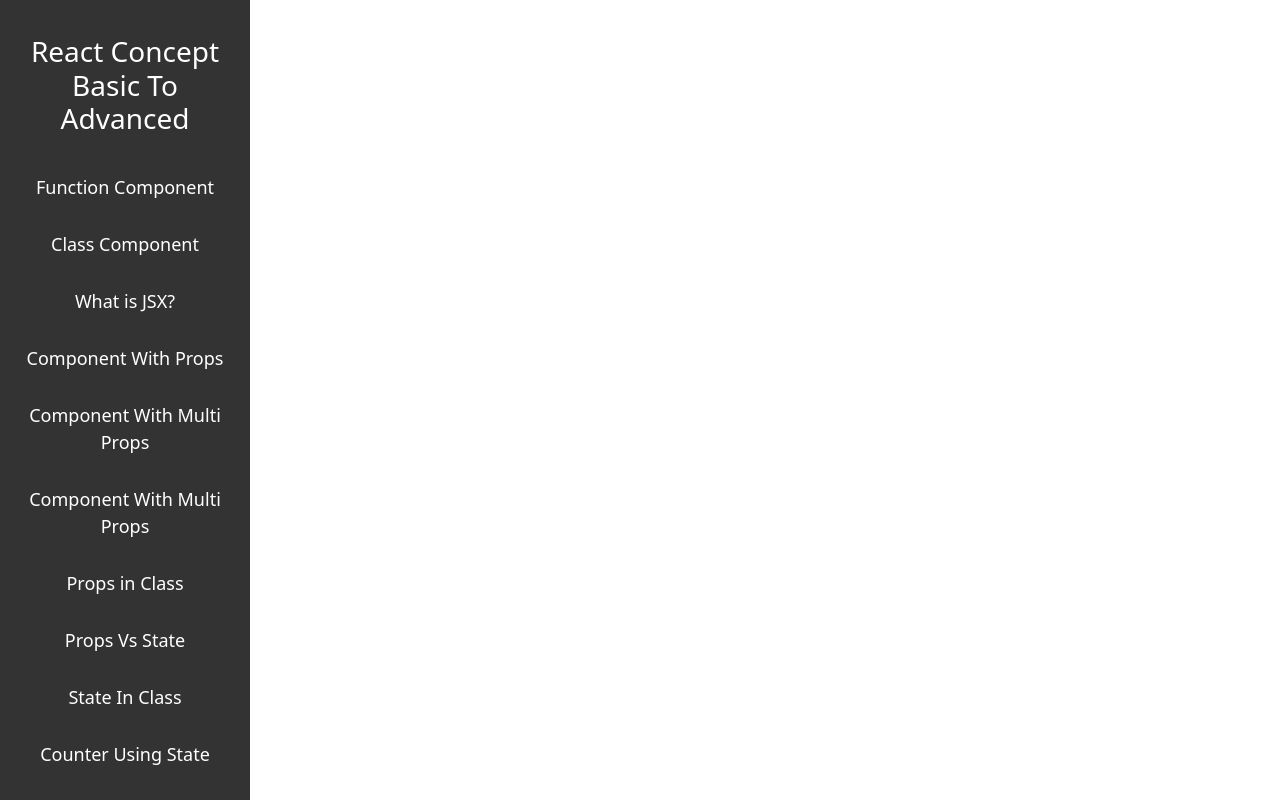
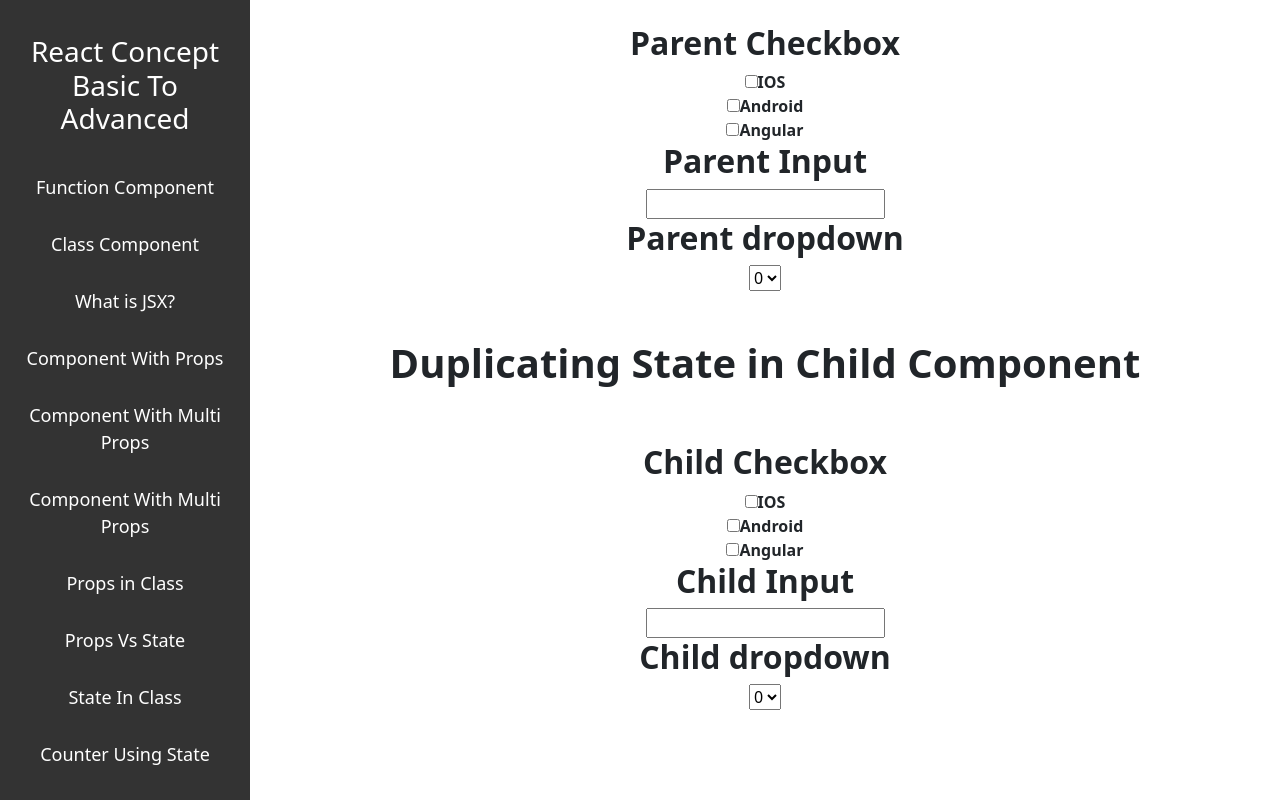
Before and after one commit to hadabansi/ReactFromScratch, a React (Create React App) app: page /ReduxToolkitParentChildDemo16 in a window 1280 px wide. Built offline with nearby package versions, Linux system fonts and the light colour scheme.

Commit message:
Redux Toolkit Demo 16

```diff
--- a/src/App.js
+++ b/src/App.js
@@ -73,6 +73,7 @@
 import IceCreamView from './ReduxToolkitComponent/features/icecream/IceCreamView';
 import UserView from './ReduxToolkitComponent/features/user/UserView';
 import Parent from './ReduxToolkitComponent/features/demo/Parent';
+import Parent16 from './ReduxToolkitComponent/features/demo16/Parent16';
 import Login from './authentication/Login';
 import {useEffect} from 'react';
 import axios from 'axios';
@@ -183,6 +184,7 @@
                     <Route path="/ReduxToolkitDemoIceCream" exact element={<IceCreamView/>}  />
                     <Route path="/ReduxToolkitDemoAsync" exact element={<UserView/>}  />
                     <Route path="/ReduxToolkitParentChild" exact element={<Parent/>}  />
+                    <Route path="/ReduxToolkitParentChildDemo16" exact element={<Parent16/>}  />
                 </Routes>
               </>} />}/>
       </Routes>
--- a/src/ReduxComponents/Store.js
+++ b/src/ReduxComponents/Store.js
@@ -11,6 +11,9 @@
 import IceCreamSlice from "../ReduxToolkitComponent/features/icecream/IceCreamSlice";
 import UserSlice from "../ReduxToolkitComponent/features/user/UserSlice";
 import counterSlice from "../ReduxToolkitComponent/features/demo/counterSlice";
+import dropdownSlice from "../ReduxToolkitComponent/features/demo16/dropdownSlice";
+import inputSlice from "../ReduxToolkitComponent/features/demo16/inputSlice";
+import checkboxSlice from "../ReduxToolkitComponent/features/demo16/checkboxSlice";
 
  const store=configureStore({
     reducer:{
@@ -18,6 +21,9 @@
         icecream:IceCreamSlice,
         counter:counterSlice,
         user:UserSlice,
+        dropdown:dropdownSlice,
+        inputval:inputSlice,
+        checkboxval:checkboxSlice
     }
 })
 
--- a/src/ReduxToolkitComponent/features/demo/Parent.js
+++ b/src/ReduxToolkitComponent/features/demo/Parent.js
@@ -5,6 +5,7 @@
 
 function Parent() {
   const count = useSelector((state) => state.counter.count);
+  console.log(count);
   const dispatch = useDispatch();
 
   const incrementCount = () => {
--- /dev/null
+++ b/src/ReduxToolkitComponent/features/demo16/Child.js
@@ -0,0 +1,41 @@
+import React from 'react';
+import { useSelector, useDispatch } from 'react-redux';
+import { selecteddropdown } from './dropdownSlice';
+import { changeinputvalue } from './inputSlice';
+
+function Child({checkboxval,changecheckbox}) {
+  const dropdownvalue = useSelector((state) => state.dropdown.selectvalue);
+  const inputvalue=useSelector((state)=>state.inputval.initialvalue);
+  console.log(dropdownvalue)
+  const dispatch = useDispatch();
+
+  const changeValue = (e) => {
+    const newValue = e.target.value;
+    dispatch(selecteddropdown(newValue));
+  };
+  const chageIpValue=(e)=>{
+    const newValue=e.target.value;
+    dispatch(changeinputvalue(newValue))
+  }
+  return (
+    <div><br/><br/>
+    <h1><b>Duplicating State in Child Component</b></h1><br/><br/>
+    <h2><b>Child Checkbox</b></h2>
+    <input type="checkbox" checked={checkboxval[0]} onChange={changecheckbox[0]}/><b>IOS</b><br/>
+    <input type="checkbox" checked={checkboxval[1]} onChange={changecheckbox[1]}/><b>Android</b><br/>
+    <input type="checkbox" checked={checkboxval[2]} onChange={changecheckbox[2]}/><b>Angular</b><br/>
+    <h2><b>Child Input</b></h2>
+    <input value={inputvalue} onChange={chageIpValue}/>
+    <h2><b>Child dropdown</b></h2>
+     <select value={dropdownvalue} onChange={changeValue}>
+        <option value="0">0</option>
+        <option value="1">1</option>
+        <option value="2">2</option>
+        <option value="3">3</option>
+        <option value="4">4</option>
+     </select>
+    </div>
+  );
+}
+
+export default Child;
--- /dev/null
+++ b/src/ReduxToolkitComponent/features/demo16/Parent16.js
@@ -0,0 +1,58 @@
+import React from 'react';
+import { useSelector, useDispatch } from 'react-redux';
+import { selecteddropdown } from './dropdownSlice';
+import { changeinputvalue } from './inputSlice';
+import { managecheckbox1, managecheckbox2, managecheckbox3 } from './checkboxSlice';
+import Child from './Child';
+
+function Parent16() {
+  const dropdownvalue = useSelector((state) => state.dropdown.selectvalue);
+  const inputvalue=useSelector((state)=>state.inputval.initialvalue);
+  const checkbox1val=useSelector((state)=>state.checkboxval.chone);
+  const checkbox2val=useSelector((state)=>state.checkboxval.chtwo);
+  const checkbox3val=useSelector((state)=>state.checkboxval.chthree);
+  console.log(checkbox1val);
+  console.log(checkbox2val);
+  console.log(checkbox3val);
+  console.log(dropdownvalue)
+  const dispatch = useDispatch();
+
+  const changeValue = (e) => {
+    const newValue = e.target.value;
+    dispatch(selecteddropdown(newValue));
+  };
+  const chageIpValue=(e)=>{
+    const newValue=e.target.value;
+    dispatch(changeinputvalue(newValue))
+  }
+  const changecheckbox1=(e)=>{
+    dispatch(managecheckbox1(e.target.checked));
+  }
+  const changecheckbox2=(e)=>{
+    dispatch(managecheckbox2(e.target.checked));
+  }
+  const changecheckbox3=(e)=>{
+    dispatch(managecheckbox3(e.target.checked));
+  }
+  return (
+    <div><br/>
+    <h2><b>Parent Checkbox</b></h2>
+    <input type="checkbox" checked={checkbox1val} onChange={changecheckbox1}/><b>IOS</b><br/>
+    <input type="checkbox" checked={checkbox2val} onChange={changecheckbox2}/><b>Android</b><br/>
+    <input type="checkbox" checked={checkbox3val} onChange={changecheckbox3}/><b>Angular</b><br/>
+    <h2><b>Parent Input</b></h2>
+    <input value={inputvalue} onChange={chageIpValue}/>
+    <h2><b>Parent dropdown</b></h2>
+     <select value={dropdownvalue} onChange={changeValue}>
+        <option value="0">0</option>
+        <option value="1">1</option>
+        <option value="2">2</option>
+        <option value="3">3</option>
+        <option value="4">4</option>
+     </select>
+     <Child checkboxval={[checkbox1val,checkbox2val,checkbox3val]} changecheckbox={[changecheckbox1,changecheckbox2,changecheckbox3]}/>
+    </div>
+  );
+}
+
+export default Parent16;
--- /dev/null
+++ b/src/ReduxToolkitComponent/features/demo16/checkboxSlice.js
@@ -0,0 +1,25 @@
+import { createSlice } from "@reduxjs/toolkit";
+
+const checkboxSlice=createSlice({
+    name:'checkbox',
+    initialState:{
+        chone:false,
+        chtwo:false,
+        chthree:false,
+    },
+    reducers:{
+        managecheckbox1:(state,action)=>{
+            state.chone=action.payload
+        },
+        managecheckbox2:(state,action)=>{
+            state.chtwo=action.payload;
+        },
+        managecheckbox3:(state,action)=>{
+            state.chthree=action.payload
+        },
+
+    }
+})
+
+export const {managecheckbox1,managecheckbox2,managecheckbox3}=checkboxSlice.actions;
+export default checkboxSlice.reducer;
--- /dev/null
+++ b/src/ReduxToolkitComponent/features/demo16/dropdownSlice.js
@@ -0,0 +1,15 @@
+import { createSlice } from "@reduxjs/toolkit";
+
+const dropdownSlice=createSlice({
+    name:'dropdown',
+    initialState:{selectvalue:0},
+    reducers:{
+        selecteddropdown:(state,action)=>{
+            console.log('Action Payload:', action.payload);
+                state.selectvalue=action.payload;
+        }
+    }
+})
+
+export const { selecteddropdown } = dropdownSlice.actions;
+export default dropdownSlice.reducer;
--- /dev/null
+++ b/src/ReduxToolkitComponent/features/demo16/inputSlice.js
@@ -0,0 +1,16 @@
+import { createSlice } from "@reduxjs/toolkit";
+
+const inputSlice=createSlice({
+    name:'input',
+    initialState:{
+        initialvalue:''
+    },
+    reducers:{
+        changeinputvalue:(state,action)=>{
+            state.initialvalue=action.payload
+        }
+    }
+})
+
+export const {changeinputvalue} =inputSlice.actions;
+export default inputSlice.reducer;
--- a/src/components/Sidenav/Sidenav.js
+++ b/src/components/Sidenav/Sidenav.js
@@ -72,6 +72,7 @@
     <Link to="/ReduxToolkitDemoIceCream">Redux Toolkit Ordering and Restocking IceCreams</Link>
     <Link to="/ReduxToolkitDemoAsync">Redux Toolkit AsyncData</Link>
     <Link to="/ReduxToolkitParentChild">Redux Toolkit ParentChild Demo</Link>
+    <Link to="/ReduxToolkitParentChildDemo16">Redux Toolkit ParentChild Demo 16</Link>
     <Link to="/logout">Logout</Link>
   </div>
   )
```
Also changed, not shown: src/ReduxToolkitComponent/app/store.js (deleted, +0 -12 lines).
